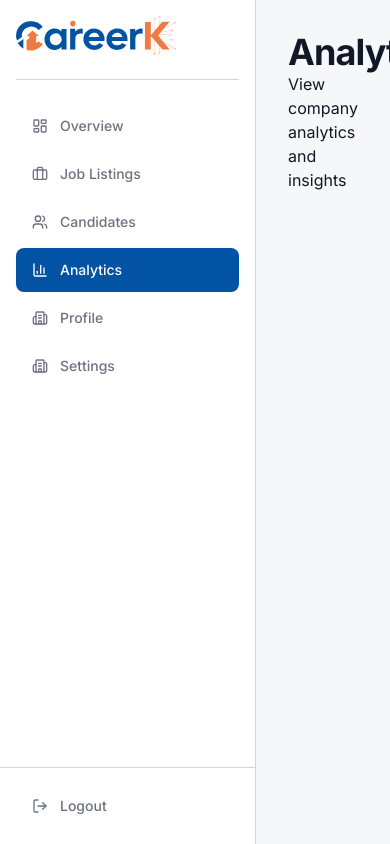
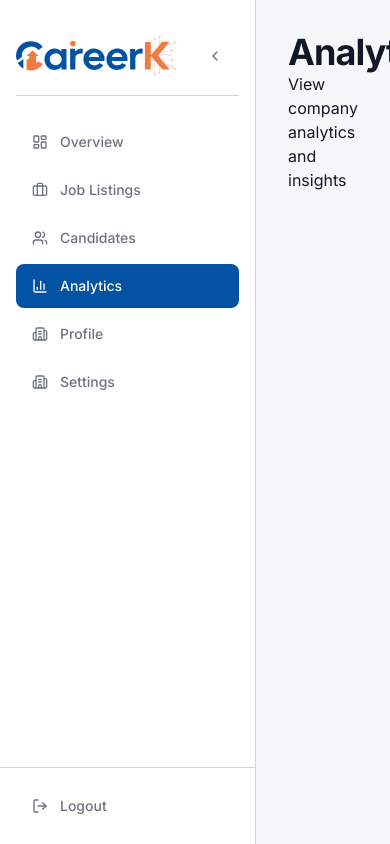
Before and after one commit to omarMo7amed/careerk, a Next.js app: page /dashboard/company/analytics in a window 390 px wide. Built offline with nearby package versions, Linux system fonts and the light colour scheme.

Commit message:
Initial responsive sidebar

```diff
--- a/src/widgets/side-bar/ui/SideBarLayout.tsx
+++ b/src/widgets/side-bar/ui/SideBarLayout.tsx
@@ -1,3 +1,4 @@
+"use client";
 import {
   Briefcase,
   Users,
@@ -5,11 +6,13 @@ import {
   LayoutDashboard,
   BarChart3,
   Building2,
+  ChevronLeft,
 } from "lucide-react";
-
 import Image from "next/image";
 import Link from "next/link";
 import { SideBarNavItem } from "./SideBarNavItem";
+import { useState } from "react";
+import { Button } from "@/shared";
 
 const companyNavItems = [
   {
@@ -56,13 +59,24 @@ type SideBarLayoutProps = {
   role: "company" | "jobseeker";
 };
 export function SideBarLayout({ role }: SideBarLayoutProps) {
+  const [collapsed, setCollapsed] = useState(false);
   const navItems = role === "company" ? companyNavItems : jobseekerNavItems;
 
   return (
-    <aside className="w-64 border-r border-border bg-card/30 h-screen flex flex-col bg-bg-surface overflow-y-auto">
+    <aside
+      style={{
+        width: collapsed ? "80px" : "256px",
+        transition: "width 300ms cubic-bezier(0.4, 0, 0.2, 1)",
+      }}
+      className="border-r border-border h-screen flex flex-col bg-bg-surface overfl,ow-y-auto"
+    >
       <div className="p-4 flex-1">
         {/* Logo */}
-        <div className="flex items-center gap-2 mb-6 pb-6 border-b border-border">
+        <div
+          style={{ justifyContent: collapsed ? "center" : "space-between" }}
+          className="flex items-center mb-6 py-5 border-b ,border-border"
+        >
+          {!collapsed && (
             <Link href="/" className="flex items-center">
               <Image
                 src="/logo-light.svg"
@@ -72,6 +86,21 @@ export function SideBarLayout({ role }: SideBarLayoutProps) {
                 priority
               />
             </Link>
+          )}
+
+          {/* Collapse toggle */}
+          <Button
+            onClick={() => setCollapsed((prev) => !prev)}
+            variant="ghost"
+            className="cursor-pointer"
+          >
+            <ChevronLeft
+              className="w-4 h-4 transition-transform duration-300 text-text-secondary"
+              style={{
+                transform: collapsed ? "rotate(180deg)" : "rotate(0deg)",
+              }}
+            />
+          </Button>
         </div>
 
         {/* Navigation Items */}
@@ -85,18 +114,24 @@ export function SideBarLayout({ role }: SideBarLayoutProps) {
                 variant="primary"
               >
                 <Icon className="w-4 h-4" />
+                <span
+                  className={`${collapsed ? "hidden" : "flex items-center"} `}
+                >
                   {item.name}
+                </span>
               </SideBarNavItem>
             );
           })}
         </nav>
       </div>
 
-      {/* Logout Button at Bottom of Sidebar */}
+      {/* Logout Button */}
       <div className="p-4 border-t border-border ">
         <SideBarNavItem href="/" variant="ghost">
           <LogOut className="w-4 h-4" />
+          <span className={`${collapsed ? "hidden" : "flex items-center"} `}>
             Logout
+          </span>
         </SideBarNavItem>
       </div>
     </aside>
--- a/src/widgets/side-bar/ui/SideBarNavItem.tsx
+++ b/src/widgets/side-bar/ui/SideBarNavItem.tsx
@@ -3,7 +3,6 @@
 import { cn } from "@/shared";
 import Link from "next/link";
 import { usePathname } from "next/navigation";
-import React from "react";
 
 interface SideBarNavItemProps {
   variant?: "primary" | "ghost";
@@ -18,10 +17,12 @@ export function SideBarNavItem({
 }: SideBarNavItemProps) {
   const pathname = usePathname();
   const isActive = pathname === href || pathname.startsWith(`${href}/`);
+
   const baseStyles =
     "w-full flex items-center gap-3 px-4 py-3 rounded-lg text-sm font-medium transition-all duration-200 text-text-secondary";
   const primaryStyle = `hover:text-white hover:bg-primary ${isActive && "text-white bg-primary"}`;
   const ghostStyle = `hover:text-foreground hover:bg-bg-muted transition-all duration-200`;
+
   return (
     <Link
       href={href}
--- a/src/widgets/view-job-post/ui/JobSidebar.tsx
+++ b/src/widgets/view-job-post/ui/JobSidebar.tsx
@@ -1,6 +1,6 @@
 import { Button } from "@/shared";
-import Card from "@/shared/ui/Card";
-import DeleteButton from "@/shared/ui/DeleteButton";
+import { Card } from "@/shared";
+import { DeleteButton } from "@/shared";
 
 type JobSidebarProps = {
   isEditingJob: boolean;
```
Lines whose indentation alone changed are shown as unchanged.
